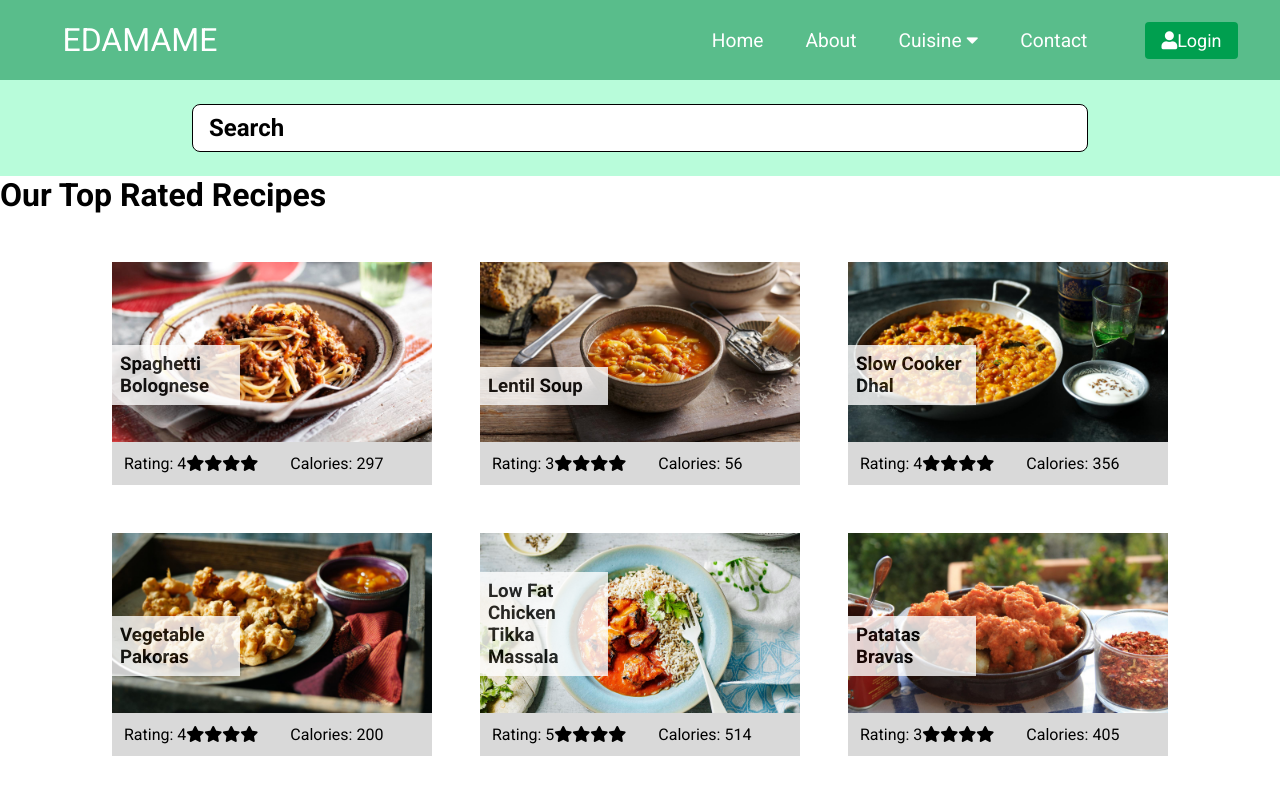
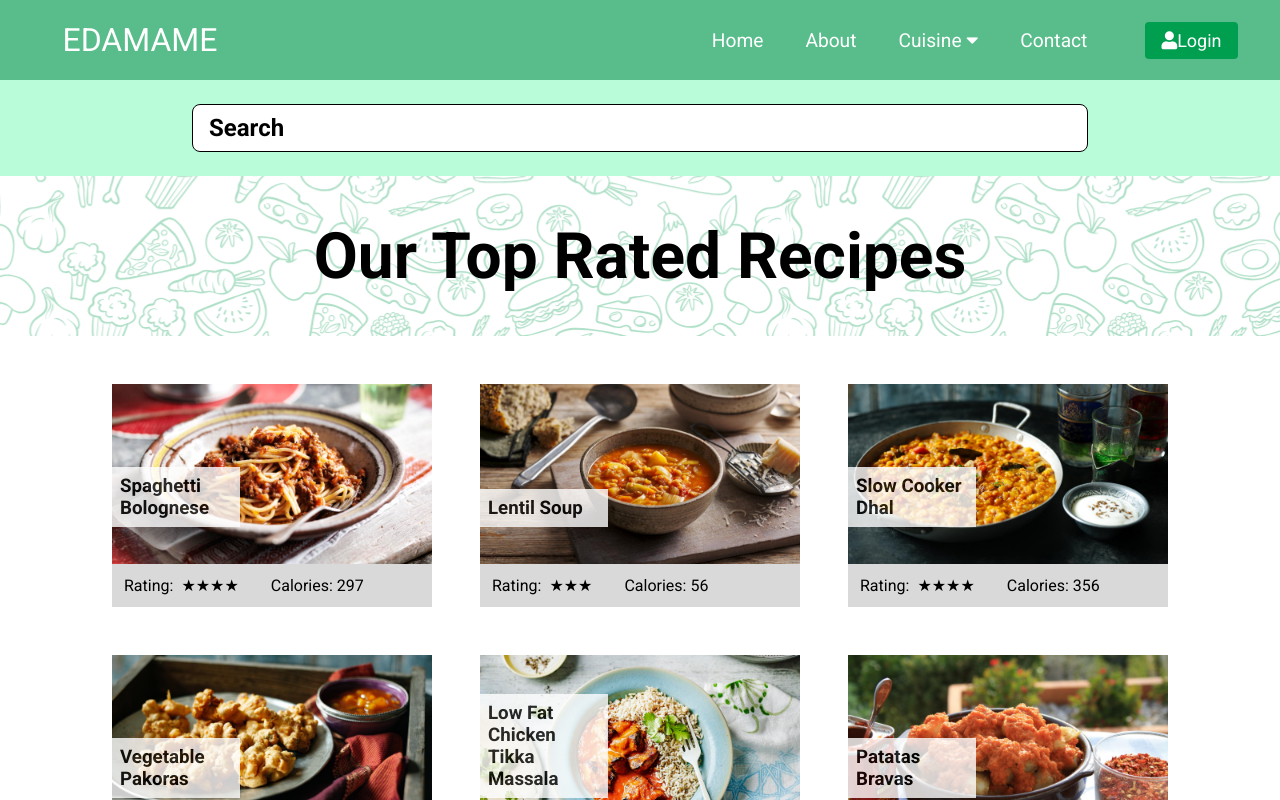
Before and after one commit to sreadytocode/Recipe_Generator_FrontEnd, a React (Create React App) app: page / in a window 1280 px wide. Shown: the top 800 px of the page. Built offline with nearby package versions, Linux system fonts and the light colour scheme.

Commit message:
solved issue with dynamically displaying recipe ratings

```diff
--- a/src/components/navigation/pages/Home.js
+++ b/src/components/navigation/pages/Home.js
@@ -13,12 +13,14 @@ const RecipesContainer = styled.div`
 
 const Home = ({ recipes }) => {
   return (
-    <div>
-      <Title text = {"Our Top Rated Recipes"} />
+    <>
+      <div className="home">
+        <Title text={"Our Top Rated Recipes"} />
+      </div>
       <RecipesContainer>
         <RecipesList recipes={recipes} />
       </RecipesContainer>
-    </div>
+    </>
   );
 };
 
--- a/src/components/recipes/Recipe.js
+++ b/src/components/recipes/Recipe.js
@@ -1,4 +1,5 @@
 import React from "react";
+import RecipeRating from "../reusable/RecipeRating";
 import styled from "styled-components";
 
 //Box to conatain all recipe information
@@ -28,9 +29,16 @@ const RecipeImage = styled.img`
 `;
 const RecipeInfoContainer = styled.div`
   background-color: #d9d9d9;
+  align-items: center;
   display: flex;
   gap: 2rem;
   padding: 0.75rem;
+`;
+
+const RatingContainer = styled.div`
+  display: flex;
+  gap: 0.5rem;
+  align-items: center;
 `;
 
 const Recipe = ({ recipe }) => {
@@ -45,13 +53,10 @@ const Recipe = ({ recipe }) => {
         alt="recipe"
       />
       <RecipeInfoContainer>
-        <p>
-          Rating: {recipe.rating}
-          <i className="fas fa-sharp fa-solid fa-star"></i>
-          <i className="fas fa-sharp fa-solid fa-star"></i>
-          <i className="fas fa-sharp fa-solid fa-star"></i>
-          <i className="fas fa-sharp fa-solid fa-star"></i>
-        </p>
+        <RatingContainer>
+          <p>Rating:</p>
+          <RecipeRating recipeRating={recipe.rating} />
+        </RatingContainer>
         <p>Calories: {recipe.calories}</p>
       </RecipeInfoContainer>
     </RecipeCard>
--- a/src/components/recipes/RecipesList.js
+++ b/src/components/recipes/RecipesList.js
@@ -1,10 +1,14 @@
 import React from "react";
 import Recipe from "./Recipe";
-import styled from "styled-components";
+import { Link } from "react-router-dom";
 
 const RecipesList = ({ recipes }) => {
   const recipeComponents = recipes.map((recipe) => {
-    return <Recipe key={recipe.id} recipe={recipe} />;
+    return (
+      <>
+        <Recipe key={recipe.id} recipe={recipe} />
+      </>
+    );
   });
 
   return <>{recipeComponents}</>;
--- /dev/null
+++ b/src/components/reusable/RecipeRating.js
@@ -0,0 +1,20 @@
+import React, { useState } from "react";
+import styled from "styled-components";
+
+const StarRatingContainer = styled.div``;
+
+const RecipeRating = ({ recipeRating }) => {
+  //   const stars = new Array(recipeRating);
+  //   console.log(stars);
+  const [rating, setRating] = useState(0);
+
+  return (
+    <StarRatingContainer>
+      {[...Array(recipeRating)].map((star, index) => {
+        return <span key={index}>&#9733;</span>;
+      })}
+    </StarRatingContainer>
+  );
+};
+
+export default RecipeRating;
--- a/src/components/reusable/Title.js
+++ b/src/components/reusable/Title.js
@@ -1,9 +1,16 @@
-const Title = ({text}) => {
-    return (
-        <>
-            <h1>{text}</h1>
-        </>
-     );
-}
+import React from "react";
+import styled from "styled-components";
+
+const PageTitle = styled.h1`
+  font-size: 4rem;
+`;
+
+const Title = ({ text }) => {
+  return (
+    <>
+      <PageTitle>{text}</PageTitle>
+    </>
+  );
+};
 
 export default Title;
--- a/src/dummyData/RecipesData.js
+++ b/src/dummyData/RecipesData.js
@@ -10,42 +10,42 @@ const recipesData = [
     id: 2,
     name: "Lentil Soup",
     calories: 56,
-    rating: "3",
+    rating: 3,
     image: "slow_cooker_lentil_soup.jpeg",
   },
   {
     id: 3,
     name: "Slow Cooker Dhal",
     calories: 356,
-    rating: "4",
+    rating: 4,
     image: "slow_cooker_split_pea.jpeg",
   },
   {
     id: 4,
     name: "Vegetable Pakoras",
     calories: 200,
-    rating: "4",
+    rating: 4,
     image: "vegetablepakoras.jpeg",
   },
   {
     id: 5,
     name: "Low Fat Chicken Tikka Massala",
     calories: 514,
-    rating: "5",
+    rating: 5,
     image: "low-fat_chicken_tikka.jpeg",
   },
   {
     id: 6,
     name: "Patatas Bravas",
     calories: 405,
-    rating: "3",
+    rating: 3,
     image: "patatas_bravas.jpeg",
   },
   {
     id: 7,
     name: "Easy Spanish Chicken",
     calories: 352,
-    rating: "4",
+    rating: 4,
     image: "easy_spanish_chicken.jpeg",
   },
 ];
```
